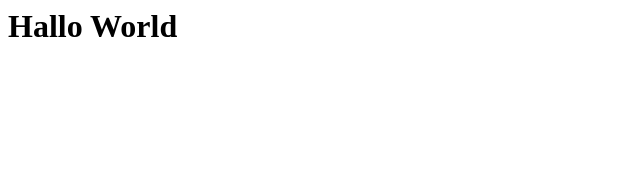
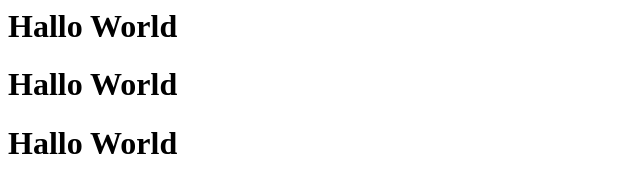
Before and after one commit to Nada-Lj/Project1, a plain HTML site: page Index.html in a window 1280 px wide. Shown: the whole page, without its empty margins (0-640 px from the left). Drawn offline with Linux system fonts and the light colour scheme.

Commit message:
Update Index.html
Nova promjena

```diff
--- a/Index.html
+++ b/Index.html
@@ -1 +1,2 @@
 <h1>Hallo World</h1>
+<h1>Hallo World</h1><h1>Hallo World</h1>
```
